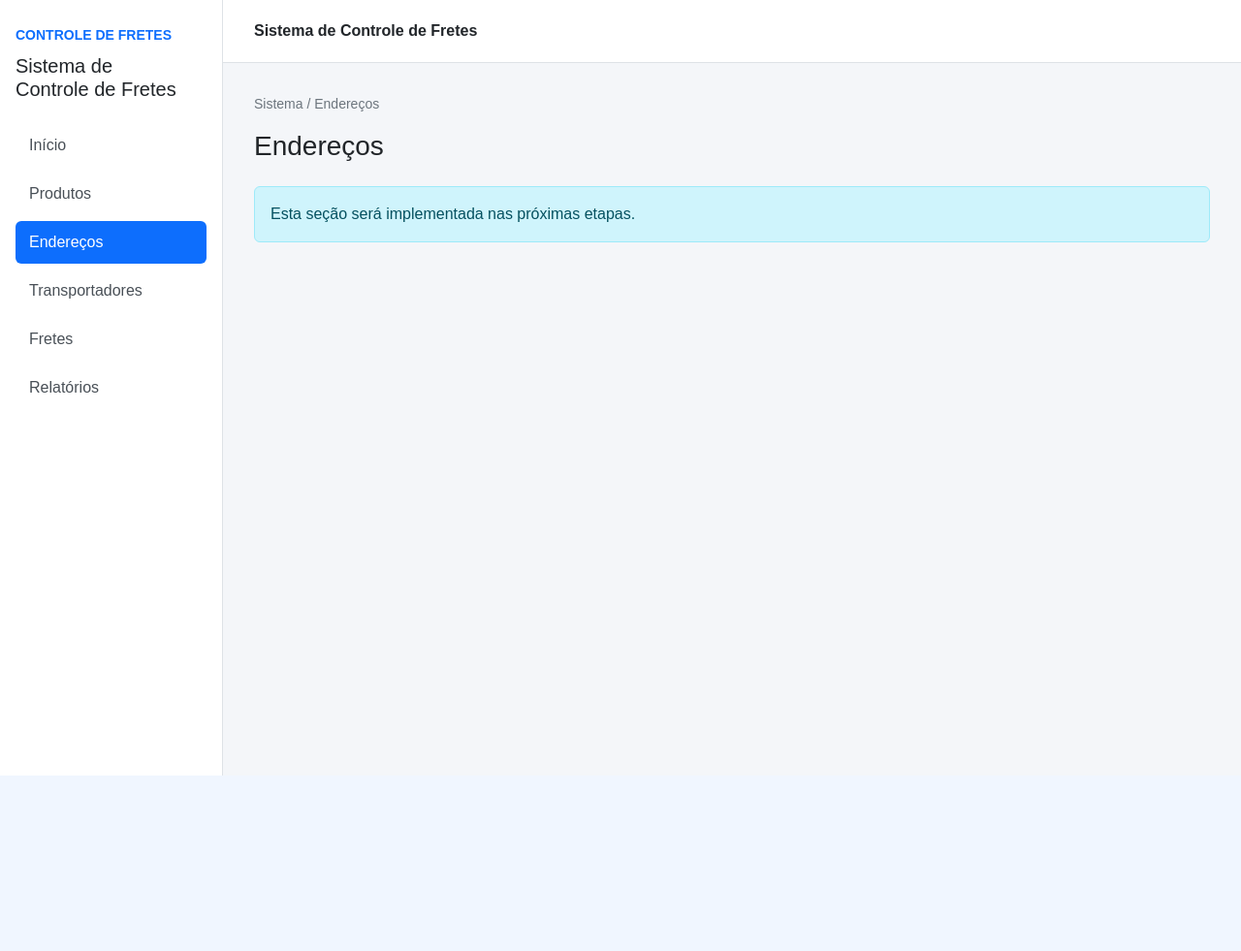
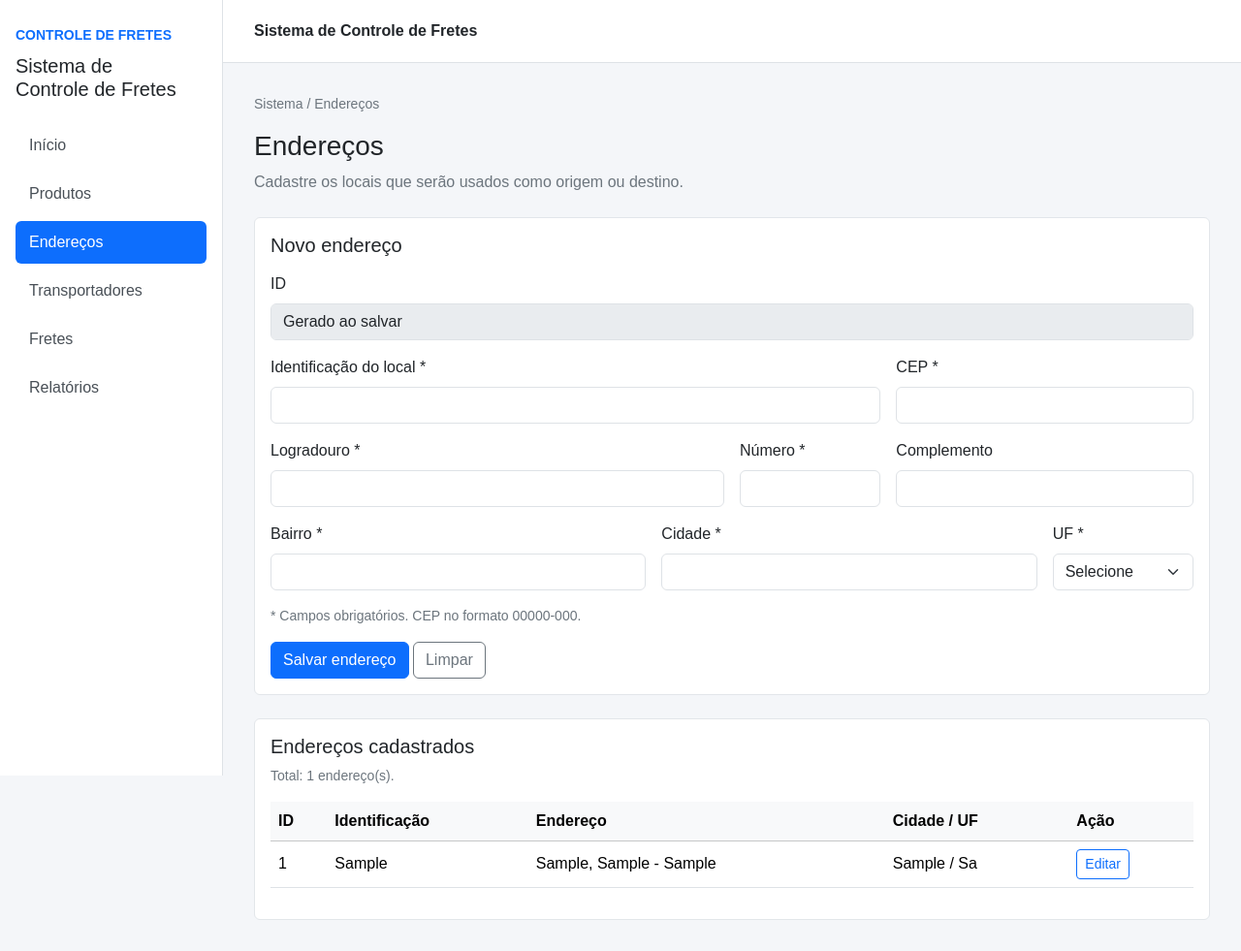
Before and after one commit to ander-del/controle-fretes, a PHP site: page /index.php?pagina=enderecos in a window 1280 px wide. Shown: the whole page at 97% size. Before the commit the page ends 800 px from the top, so only its background shows below. Run offline with PHP 8.4, Linux system fonts and the light colour scheme; tables that the repository leaves empty hold one stand-in row (values such as "Sample post").

Commit message:
Implementa cadastro listagem e edicao de enderecos

```diff
--- a/index.php
+++ b/index.php
@@ -123,9 +123,13 @@ $titulo = $paginas[$pagina];
                 </div>
                  <?php elseif ($pagina === 'produtos'): ?>
 
-                    <?php require __DIR__ . '/paginas/produtos.php'; ?>
+    <?php require __DIR__ . '/paginas/produtos.php'; ?>
 
-                 <?php else: ?>
+<?php elseif ($pagina === 'enderecos'): ?>
+
+    <?php require __DIR__ . '/paginas/enderecos.php'; ?>
+
+<?php else: ?>
                         <div class="alert alert-info mt-4">
                             Esta seção será implementada nas próximas etapas.
                         </div>
--- /dev/null
+++ b/paginas/enderecos.php
@@ -0,0 +1,229 @@
+<?php
+
+require_once __DIR__ . '/../config/conexao.php';
+
+$escapar = function ($texto) {
+    return htmlspecialchars((string) $texto, ENT_QUOTES, 'UTF-8');
+};
+
+$enderecoEditar = null;
+$idEditar = filter_input(INPUT_GET, 'editar', FILTER_VALIDATE_INT);
+
+if ($idEditar && $idEditar > 0) {
+    $consulta = $pdo->prepare('SELECT * FROM enderecos WHERE id = ?');
+    $consulta->execute([$idEditar]);
+    $enderecoEditar = $consulta->fetch() ?: null;
+}
+
+$consulta = $pdo->query('SELECT * FROM enderecos ORDER BY id DESC');
+$enderecos = $consulta->fetchAll();
+
+// Nome do campo, rotulo, limite e largura no formulario.
+$campos = [
+    'identificacao' => ['Identificação do local', 100, 8],
+    'cep' => ['CEP', 9, 4],
+    'logradouro' => ['Logradouro', 150, 6],
+    'numero' => ['Número', 20, 2],
+    'complemento' => ['Complemento', 100, 4],
+    'bairro' => ['Bairro', 100, 5],
+    'cidade' => ['Cidade', 100, 5]
+];
+
+$ufs = [
+    'AC', 'AL', 'AP', 'AM', 'BA', 'CE', 'DF', 'ES', 'GO',
+    'MA', 'MT', 'MS', 'MG', 'PA', 'PB', 'PR', 'PE', 'PI',
+    'RJ', 'RN', 'RS', 'RO', 'RR', 'SC', 'SP', 'SE', 'TO'
+];
+?>
+
+<p class="text-secondary">
+    Cadastre os locais que serão usados como origem ou destino.
+</p>
+
+<?php if (isset($_GET['sucesso'])): ?>
+    <div class="alert alert-success">
+        Endereço salvo com sucesso!
+    </div>
+<?php endif; ?>
+
+<?php if (isset($_GET['erro'])): ?>
+    <div class="alert alert-danger">
+        Não foi possível salvar. Confira os campos obrigatórios,
+        o CEP e a UF.
+    </div>
+<?php endif; ?>
+
+<?php if (isset($_GET['editar']) && !$enderecoEditar): ?>
+    <div class="alert alert-warning">
+        Endereço não encontrado. Selecione um endereço na tabela.
+    </div>
+<?php endif; ?>
+
+<section class="card mt-4">
+    <div class="card-body">
+        <h2 class="h5 mb-3">
+            <?php echo $enderecoEditar ? 'Editar endereço' : 'Novo endereço'; ?>
+        </h2>
+
+        <form action="acoes/salvar-endereco.php" method="post">
+            <input
+                type="hidden"
+                name="id"
+                value="<?php echo $escapar($enderecoEditar['id'] ?? ''); ?>"
+            >
+
+            <div class="mb-3">
+                <label for="id" class="form-label">ID</label>
+                <input
+                    id="id"
+                    class="form-control"
+                    value="<?php
+                        echo $escapar(
+                            $enderecoEditar['id'] ?? 'Gerado ao salvar'
+                        );
+                    ?>"
+                    disabled
+                >
+            </div>
+
+            <div class="row g-3">
+                <?php foreach ($campos as $campo => $configuracao): ?>
+                    <div class="col-md-<?php echo $configuracao[2]; ?>">
+                        <label for="<?php echo $campo; ?>" class="form-label">
+                            <?php echo $configuracao[0]; ?>
+                            <?php echo $campo !== 'complemento' ? '*' : ''; ?>
+                        </label>
+
+                        <input
+                            type="text"
+                            id="<?php echo $campo; ?>"
+                            name="<?php echo $campo; ?>"
+                            class="form-control"
+                            maxlength="<?php echo $configuracao[1]; ?>"
+                            value="<?php
+                                echo $escapar($enderecoEditar[$campo] ?? '');
+                            ?>"
+                            <?php
+                                echo $campo !== 'complemento' ? 'required' : '';
+                            ?>
+                        >
+                    </div>
+                <?php endforeach; ?>
+
+                <div class="col-md-2">
+                    <label for="uf" class="form-label">UF *</label>
+                    <select id="uf" name="uf" class="form-select" required>
+                        <option value="">Selecione</option>
+
+                        <?php foreach ($ufs as $uf): ?>
+                            <option
+                                value="<?php echo $uf; ?>"
+                                <?php
+                                    echo ($enderecoEditar['uf'] ?? '') === $uf
+                                        ? 'selected'
+                                        : '';
+                                ?>
+                            >
+                                <?php echo $uf; ?>
+                            </option>
+                        <?php endforeach; ?>
+                    </select>
+                </div>
+            </div>
+
+            <p class="text-secondary small mt-3">
+                * Campos obrigatórios. CEP no formato 00000-000.
+            </p>
+
+            <button type="submit" class="btn btn-primary">
+                <?php
+                    echo $enderecoEditar
+                        ? 'Salvar alterações'
+                        : 'Salvar endereço';
+                ?>
+            </button>
+
+            <?php if ($enderecoEditar): ?>
+                <a
+                    href="index.php?pagina=enderecos"
+                    class="btn btn-outline-secondary"
+                >
+                    Cancelar
+                </a>
+            <?php else: ?>
+                <button type="reset" class="btn btn-outline-secondary">
+                    Limpar
+                </button>
+            <?php endif; ?>
+        </form>
+    </div>
+</section>
+
+<section class="card mt-4">
+    <div class="card-body">
+        <h2 class="h5">Endereços cadastrados</h2>
+
+        <p class="text-secondary small">
+            Total: <?php echo count($enderecos); ?> endereço(s).
+        </p>
+
+        <div class="table-responsive">
+            <table class="table align-middle">
+                <thead class="table-light">
+                    <tr>
+                        <th>ID</th>
+                        <th>Identificação</th>
+                        <th>Endereço</th>
+                        <th>Cidade / UF</th>
+                        <th>Ação</th>
+                    </tr>
+                </thead>
+                <tbody>
+                    <?php if (empty($enderecos)): ?>
+                        <tr>
+                            <td colspan="5" class="text-center text-secondary">
+                                Nenhum endereço cadastrado.
+                            </td>
+                        </tr>
+                    <?php else: ?>
+                        <?php foreach ($enderecos as $endereco): ?>
+                            <tr>
+                                <td><?php echo (int) $endereco['id']; ?></td>
+                                <td>
+                                    <?php echo $escapar($endereco['identificacao']); ?>
+                                </td>
+                                <td>
+                                    <?php
+                                        echo $escapar(
+                                            $endereco['logradouro'] . ', ' .
+                                            $endereco['numero'] . ' - ' .
+                                            $endereco['bairro']
+                                        );
+                                    ?>
+                                </td>
+                                <td>
+                                    <?php
+                                        echo $escapar(
+                                            $endereco['cidade'] . ' / ' .
+                                            $endereco['uf']
+                                        );
+                                    ?>
+                                </td>
+                                <td>
+                                    <a
+                                        href="index.php?pagina=enderecos&editar=<?php
+                                            echo (int) $endereco['id'];
+                                        ?>"
+                                        class="btn btn-outline-primary btn-sm"
+                                    >
+                                        Editar
+                                    </a>
+                                </td>
+                            </tr>
+                        <?php endforeach; ?>
+                    <?php endif; ?>
+                </tbody>
+            </table>
+        </div>
+    </div>
+</section>
```
Also changed, not shown: acoes/salvar-endereco.php (added, +127 -0 lines), database/banco.sql (+11 -0 lines).
